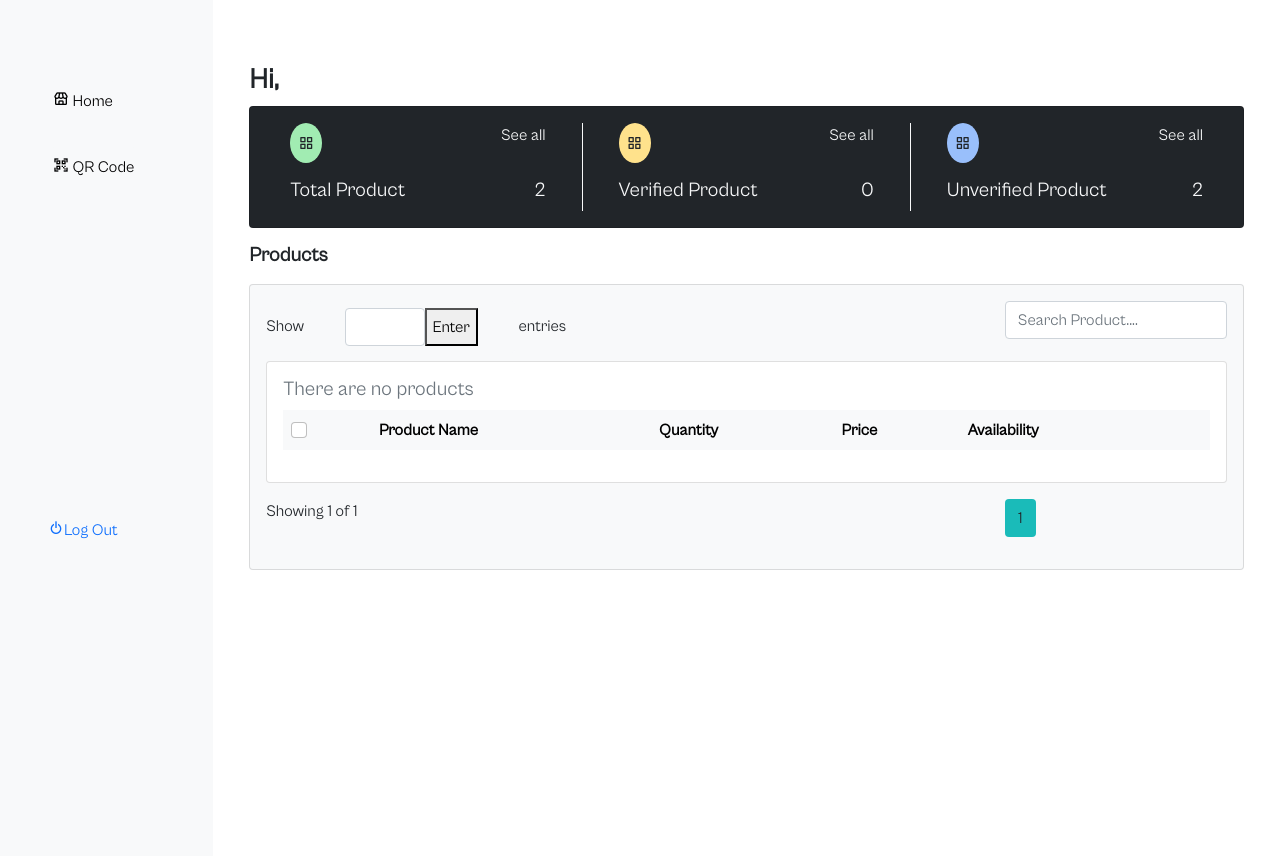
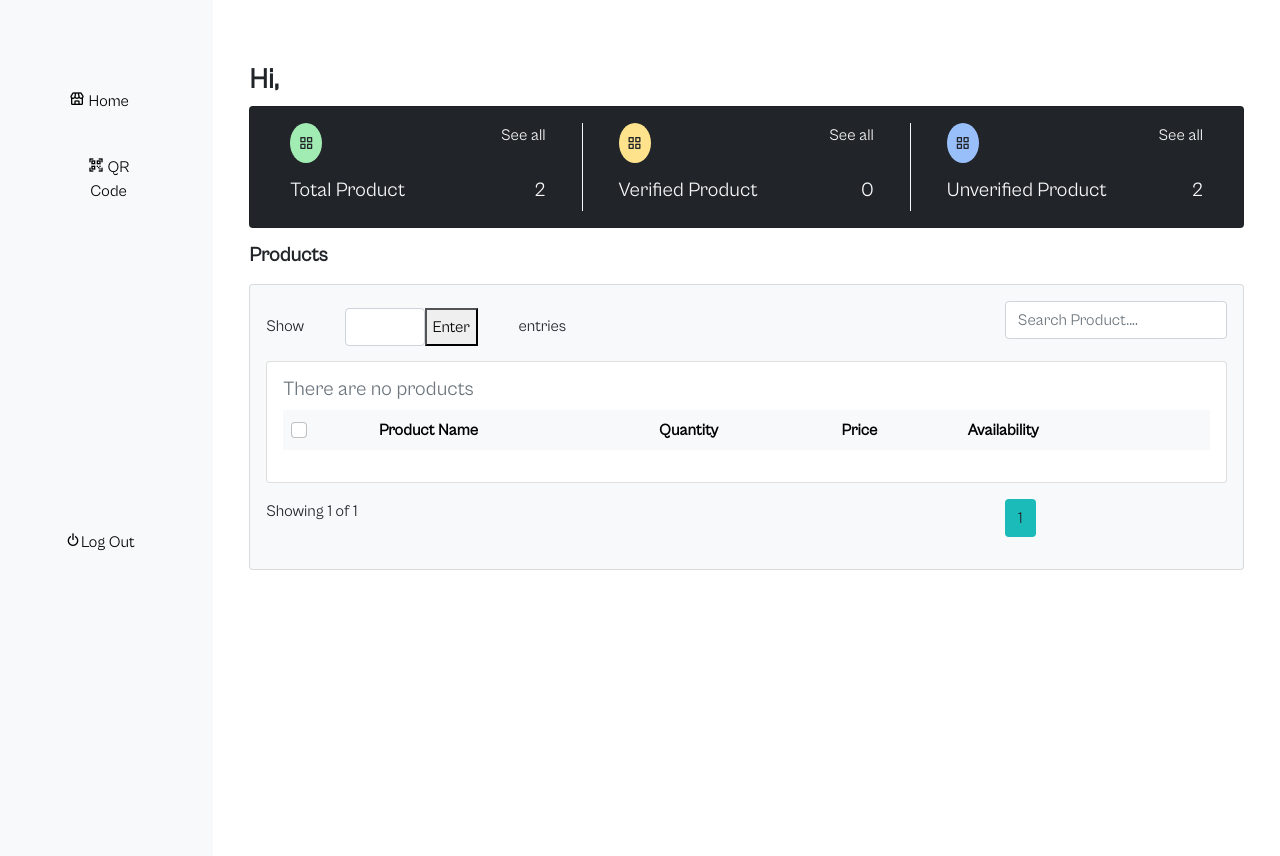
Before and after one commit to ephraimphrase/qrcodegen, a Django app: page /home/ in a window 1280 px wide. Run offline with Django 4.2, Linux system fonts and the light colour scheme; a user stored in the database is signed in; data comes from the database, SQL or seed files in the repository; lists and menus that the app fills with data are empty; some libraries are stand-ins or nearby versions.

Commit message:
link edit

```diff
--- a/main/templates/base.html
+++ b/main/templates/base.html
@@ -22,10 +22,10 @@
                         <li>
                             <ul class="collapse show nav flex-column ms-1" id="submenu1" data-bs-parent="#menu">
                                 <li class="w-100 list rounded-start rounded-end p-2">
-                                    <a href="{% url 'home' %}" class=" link px-0 btn btn-light p-2"><i class='bx bx-store span'></i> <span class="d-none d-sm-inline span">Home</span></a>
+                                    <a href="{% url 'home' %}" class="link btn btn-light px-3 py-2"><i class='bx bx-store span'></i> <span class="d-none d-sm-inline span">Home</span></a>
                                 </li>
                                 <li class="mt-2 list rounded-start rounded-end p-2">
-                                    <a href="{% url 'qrCodeGen' %}" class="link px-0 btn btn-light p-2"><i class='bx bx-qr-scan span'></i> <span class="d-none d-sm-inline span">QR Code</span></a>
+                                    <a href="{% url 'qrCodeGen' %}" class="link btn btn-light px-3 py-2"><i class='bx bx-qr-scan span'></i> <span class="d-none d-sm-inline span">QR Code</span></a>
                                 </li>
                             </ul>
                         </li>
@@ -33,14 +33,14 @@
                     <ul class="nav nav-pills flex-column mb-sm-auto mb-0 align-items-center align-items-sm-start p-3 mt-5" id="menu">
                         {% if request.user.is_authenticated %}
                         <li class="w-100 list rounded-start rounded-end p-2">
-                            <a href="{% url 'signOut' %}" class="nav-link link px-0"><i class='bx bx-power-off span'></i><span class="d-none d-sm-inline span">Log Out</span></a>
+                            <a href="{% url 'signOut' %}" class="link btn btn-light px-3 py-2"><i class='bx bx-power-off span'></i><span class="d-none d-sm-inline span">Log Out</span></a>
                         </li>
                         {% else %}
                         <li class="w-100 list rounded-start rounded-end p-2">
-                            <a href="{% url 'signIn' %}" class="nav-link link px-0"><i class='bx bx-log-in-circle span'></i><span class="d-none d-sm-inline span">Log In</span></a>
+                            <a href="{% url 'signIn' %}" class="link btn btn-light px-3 py-2"><i class='bx bx-log-in-circle span'></i><span class="d-none d-sm-inline span">Log In</span></a>
                         </li>
                         <li class="w-100 list rounded-start rounded-end p-2">
-                            <a href="{% url 'signUp' %}" class="nav-link link px-0 text-dark"><i class='bx bx-clipboard span'></i><span class="d-none d-sm-inline span">Register</span></a>
+                            <a href="{% url 'signUp' %}" class="link btn btn-light px-3 py-2 text-dark"><i class='bx bx-clipboard span'></i><span class="d-none d-sm-inline span">Register</span></a>
                         </li>
                         {% endif %}
                     </ul>
```
